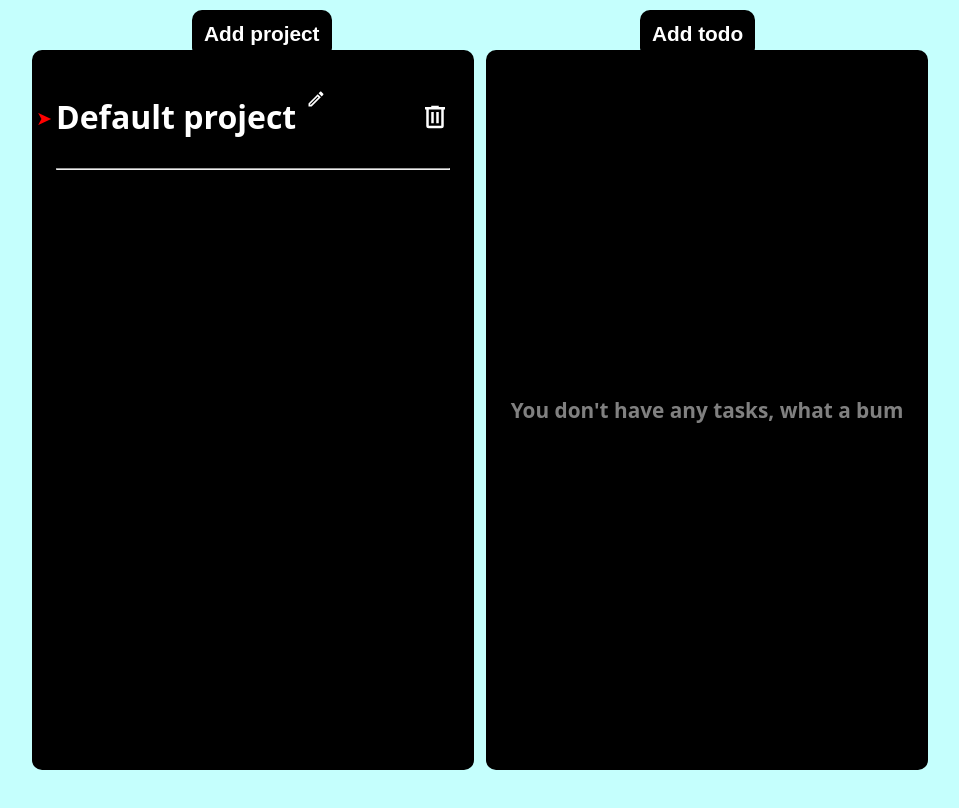
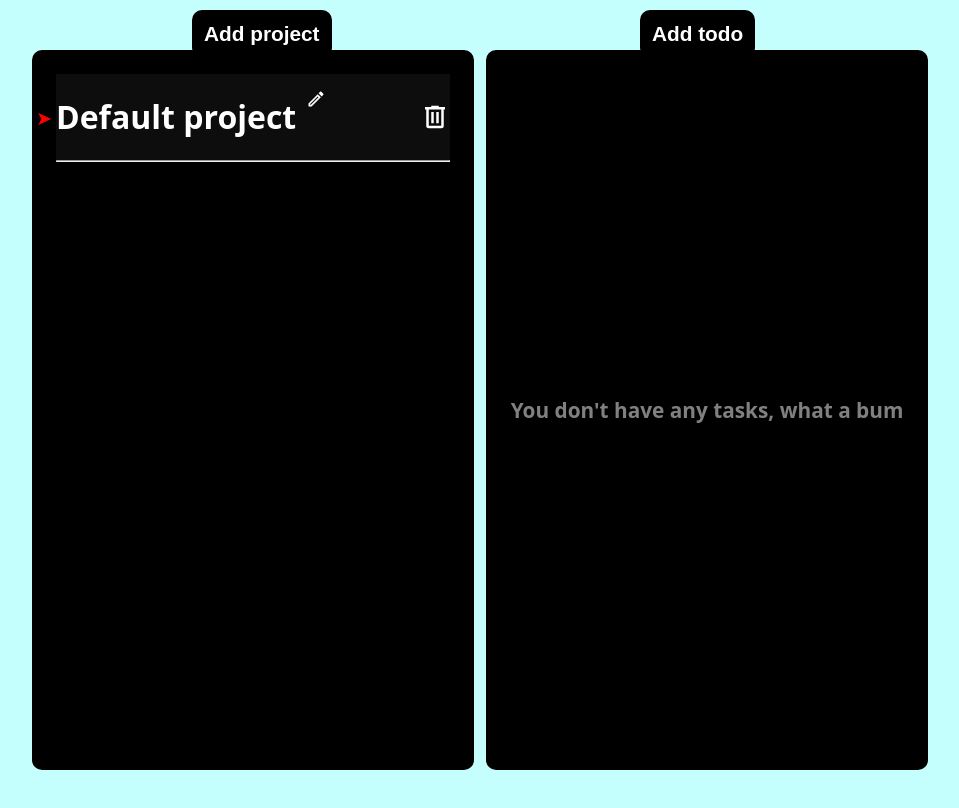
Before and after one commit to ZachTheMighty/todo-list-assigment, a website built with webpack: page src/index.html in a window 1280 px wide. In both pictures the pointer is over the element 413 px from the left and 116 px from the top of the page. Shown: the whole page, without its empty margins (160-1119 px from the left). Built offline with nearby package versions, Linux system fonts and the light colour scheme.

Commit message:
Added: styles for hovering over project div

```diff
--- a/src/index.css
+++ b/src/index.css
@@ -73,6 +73,11 @@ main {
   align-items: center;
 }
 
+.project:hover {
+  background-color: color-mix(in srgb, #000, white 5%);
+  transition: background-color 0.2s;
+}
+
 .project > div {
   position: relative;
 }
@@ -111,6 +116,10 @@ img:hover {
   font-size: 2rem;
   color: white;
   background-color: inherit;
+}
+
+hr {
+  margin: 0;
 }
 
 .todos > button {
```
